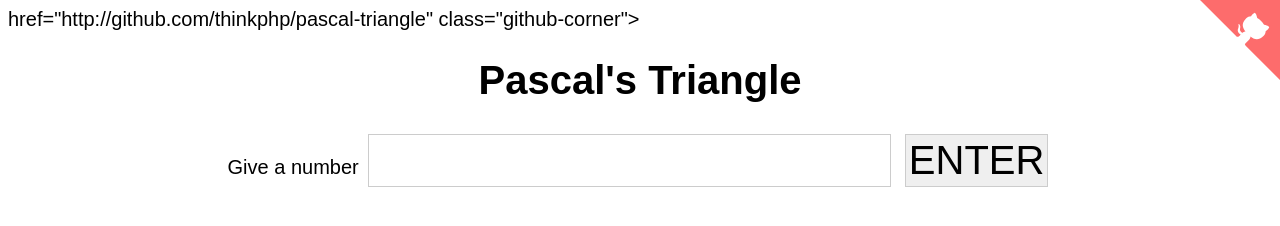
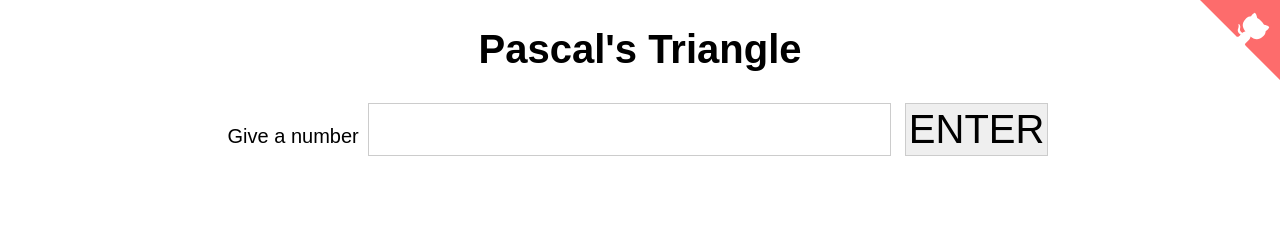
Before and after one commit to thinkphp/pascal-triangle, a plain HTML site: page index.html in a window 1280 px wide. Drawn offline with Linux system fonts and the light colour scheme.

Commit message:
a href fixed

```diff
--- a/index.html
+++ b/index.html
@@ -6,7 +6,7 @@
    <link rel="stylesheet" href="triangle.css" />
 </head>
 <body>
- href="http://github.com/thinkphp/pascal-triangle" class="github-corner"><svg width="80" height="80" viewBox="0 0 250 250" style="fill:#FD6C6C; color:#fff; position: absolute; top: 0; border: 0; right: 0;"><path d="M0,0 L115,115 L130,115 L142,142 L250,250 L250,0 Z"></path><path d="M128.3,109.0 C113.8,99.7 119.0,89.6 119.0,89.6 C122.0,82.7 120.5,78.6 120.5,78.6 C119.2,72.0 123.4,76.3 123.4,76.3 C127.3,80.9 125.5,87.3 125.5,87.3 C122.9,97.6 130.6,101.9 134.4,103.2" fill="currentColor" style="transform-origin: 130px 106px;" class="octo-arm"></path><path d="M115.0,115.0 C114.9,115.1 118.7,116.5 119.8,115.4 L133.7,101.6 C136.9,99.2 139.9,98.4 142.2,98.6 C133.8,88.0 127.5,74.4 143.8,58.0 C148.5,53.4 154.0,51.2 159.7,51.0 C160.3,49.4 163.2,43.6 171.4,40.1 C171.4,40.1 176.1,42.5 178.8,56.2 C183.1,58.6 187.2,61.8 190.9,65.4 C194.5,69.0 197.7,73.2 200.1,77.6 C213.8,80.2 216.3,84.9 216.3,84.9 C212.7,93.1 206.9,96.0 205.4,96.6 C205.1,102.4 203.0,107.8 198.3,112.5 C181.9,128.9 168.3,122.5 157.7,114.1 C157.9,116.9 156.7,120.9 152.7,124.9 L141.0,136.5 C139.8,137.7 141.6,141.9 141.8,141.8 Z" fill="currentColor" class="octo-body"></path></svg></a><style>.github-corner:hover .octo-arm{animation:octocat-wave 560ms ease-in-out}@keyframes octocat-wave{0%,100%{transform:rotate(0)}20%,60%{transform:rotate(-25deg)}40%,80%{transform:rotate(10deg)}}@media (max-width:500px){.github-corner:hover .octo-arm{animation:none}.github-corner .octo-arm{animation:octocat-wave 560ms ease-in-out}}</style>
+   <a href="http://github.com/thinkphp/pascal-triangle" class="github-corner"><svg width="80" height="80" viewBox="0 0 250 250" style="fill:#FD6C6C; color:#fff; position: absolute; top: 0; border: 0; right: 0;"><path d="M0,0 L115,115 L130,115 L142,142 L250,250 L250,0 Z"></path><path d="M128.3,109.0 C113.8,99.7 119.0,89.6 119.0,89.6 C122.0,82.7 120.5,78.6 120.5,78.6 C119.2,72.0 123.4,76.3 123.4,76.3 C127.3,80.9 125.5,87.3 125.5,87.3 C122.9,97.6 130.6,101.9 134.4,103.2" fill="currentColor" style="transform-origin: 130px 106px;" class="octo-arm"></path><path d="M115.0,115.0 C114.9,115.1 118.7,116.5 119.8,115.4 L133.7,101.6 C136.9,99.2 139.9,98.4 142.2,98.6 C133.8,88.0 127.5,74.4 143.8,58.0 C148.5,53.4 154.0,51.2 159.7,51.0 C160.3,49.4 163.2,43.6 171.4,40.1 C171.4,40.1 176.1,42.5 178.8,56.2 C183.1,58.6 187.2,61.8 190.9,65.4 C194.5,69.0 197.7,73.2 200.1,77.6 C213.8,80.2 216.3,84.9 216.3,84.9 C212.7,93.1 206.9,96.0 205.4,96.6 C205.1,102.4 203.0,107.8 198.3,112.5 C181.9,128.9 168.3,122.5 157.7,114.1 C157.9,116.9 156.7,120.9 152.7,124.9 L141.0,136.5 C139.8,137.7 141.6,141.9 141.8,141.8 Z" fill="currentColor" class="octo-body"></path></svg></a><style>.github-corner:hover .octo-arm{animation:octocat-wave 560ms ease-in-out}@keyframes octocat-wave{0%,100%{transform:rotate(0)}20%,60%{transform:rotate(-25deg)}40%,80%{transform:rotate(10deg)}}@media (max-width:500px){.github-corner:hover .octo-arm{animation:none}.github-corner .octo-arm{animation:octocat-wave 560ms ease-in-out}}</style>
    <h1>Pascal's Triangle</h1>
    <div id="container" class="container"></div>
    <script type="text/javascript" src="triangle2.js"></script>
```
